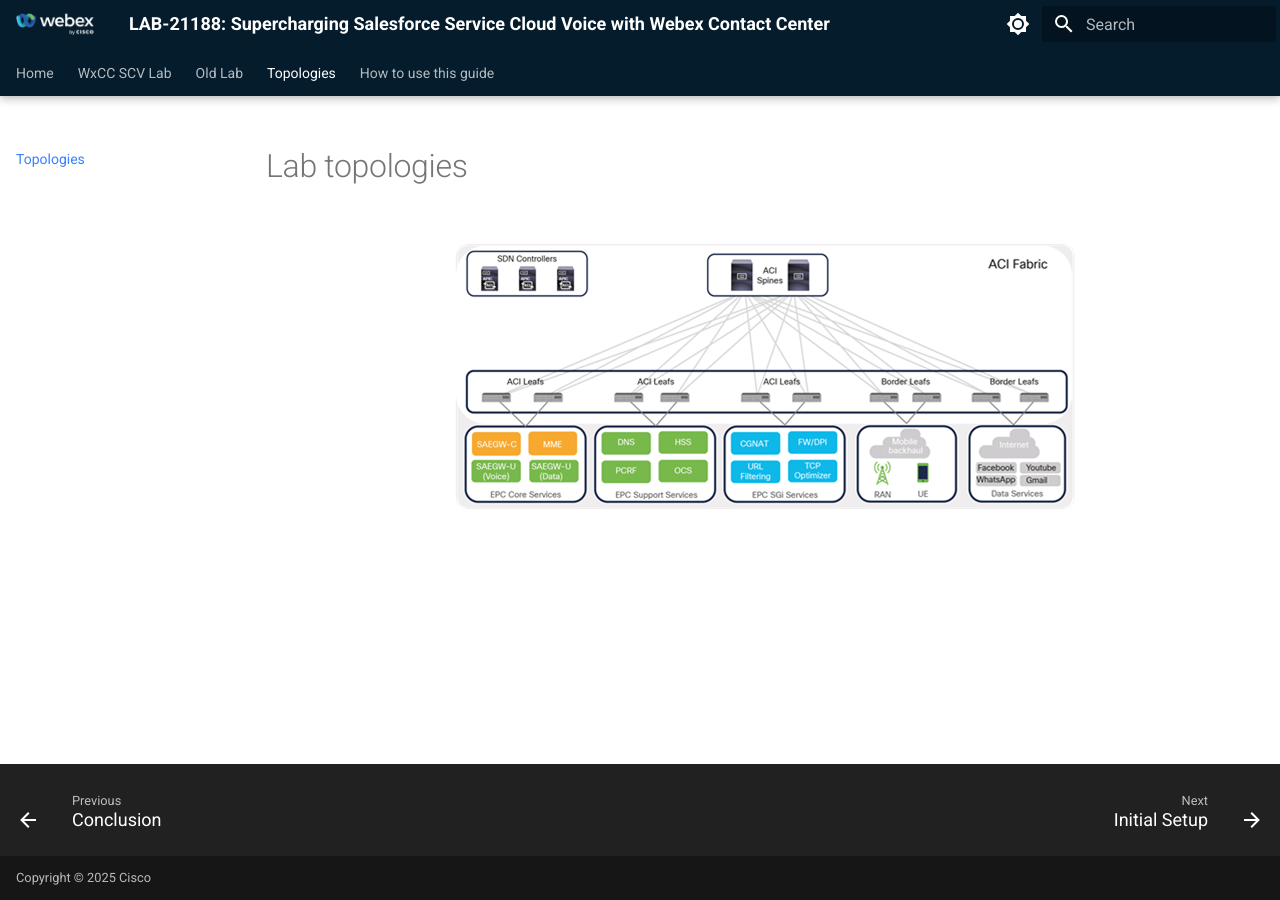
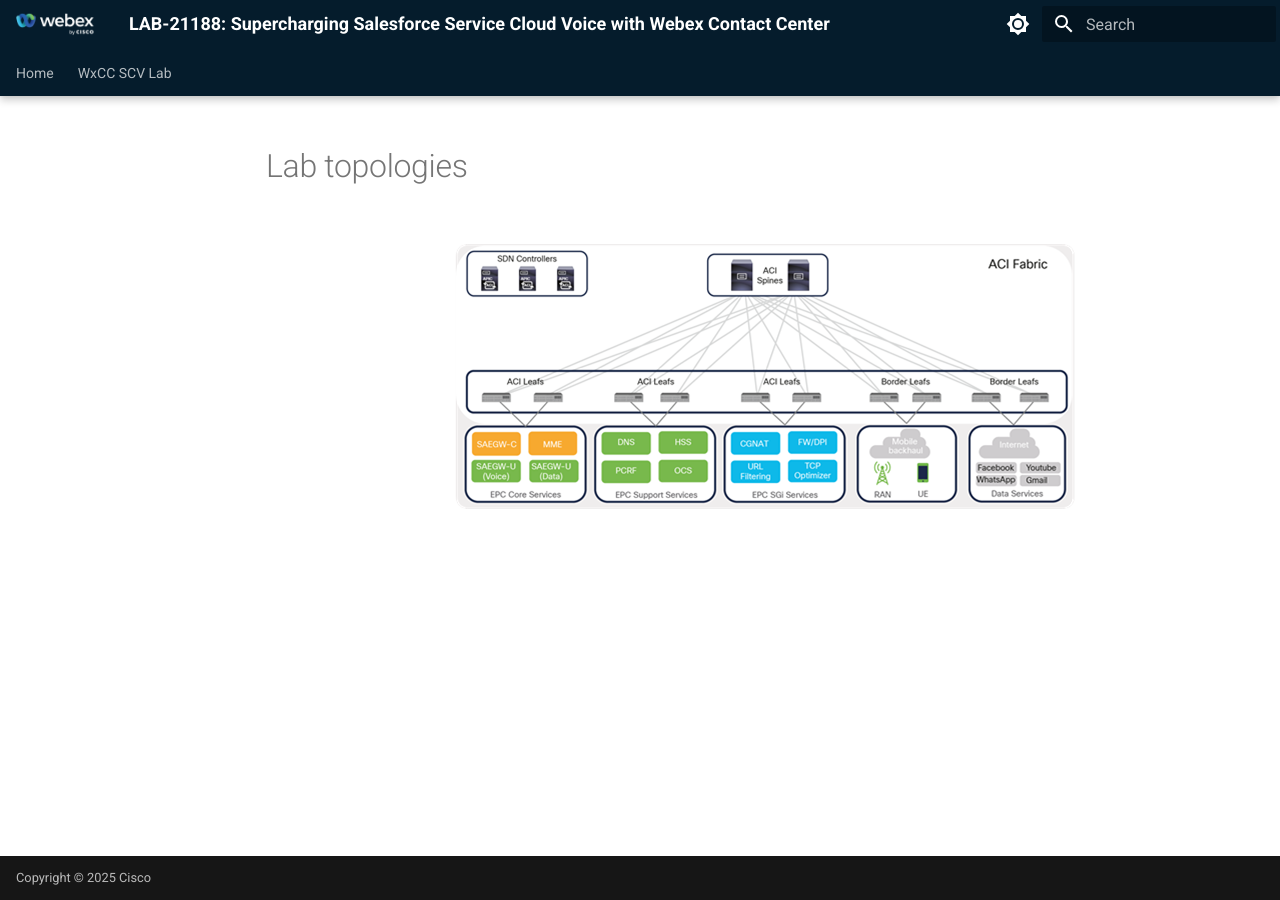
Before and after one commit to WebexCC-SA/LAB-21188, an MkDocs documentation site: the page built from docs/topologies.md, in a window 1280 px wide. Built offline with MkDocs 1.6.1 and Material for MkDocs 9.7.7, drawn with Linux system fonts in a browser that asks for light colours; some of the changed lines change nothing that is shown.

Commit message:
Update mkdocs.yml

```diff
--- a/mkdocs.yml
+++ b/mkdocs.yml
@@ -93,20 +93,20 @@
       - Integrate WxCC with Salesforce SCV: integrationTasksDK.md
       - Validation & Testing: validTestDK.md
       - Conclusion: conclusionDK.md
-  - Old Lab:
-      - Overview: overview.md
-      - Lab 1 - Getting Started: lab1_getting_started.md
-      - Conclusion: conclusion.md
-  - Topologies: topologies.md
-  - How to use this guide:
-      - Setting up and using the tool:
-        - Initial Setup: howToUse/initialSetup.md
-        - Using the tool after the initial setup: howToUse/postInitial.md
-        - Publishing your changes: howToUse/syncChanges.md
-      - Useful Tools and Resources: howToUse/usefulTools.md
-      - Importing from Word (docx): howToUse/importingFromWord.md
-      - Styling and Advanced Features:
-        - Custom Features: howToUse/customFeatures.md
-        - Custom Admonitions: howToUse/admonition.md
-      - Looking for Inspiration: howToUse/previousEventLabs.md
-      - Before the Event: howToUse/beforeTheEvent.md
+#  - Old Lab:
+#      - Overview: overview.md
+#      - Lab 1 - Getting Started: lab1_getting_started.md
+#      - Conclusion: conclusion.md
+#  - Topologies: topologies.md
+#  - How to use this guide:
+#      - Setting up and using the tool:
+#        - Initial Setup: howToUse/initialSetup.md
+#        - Using the tool after the initial setup: howToUse/postInitial.md
+#        - Publishing your changes: howToUse/syncChanges.md
+#      - Useful Tools and Resources: howToUse/usefulTools.md
+#     - Importing from Word (docx): howToUse/importingFromWord.md
+#     - Styling and Advanced Features:
+#       - Custom Features: howToUse/customFeatures.md
+#       - Custom Admonitions: howToUse/admonition.md
+#     - Looking for Inspiration: howToUse/previousEventLabs.md
+#     - Before the Event: howToUse/beforeTheEvent.md
```
